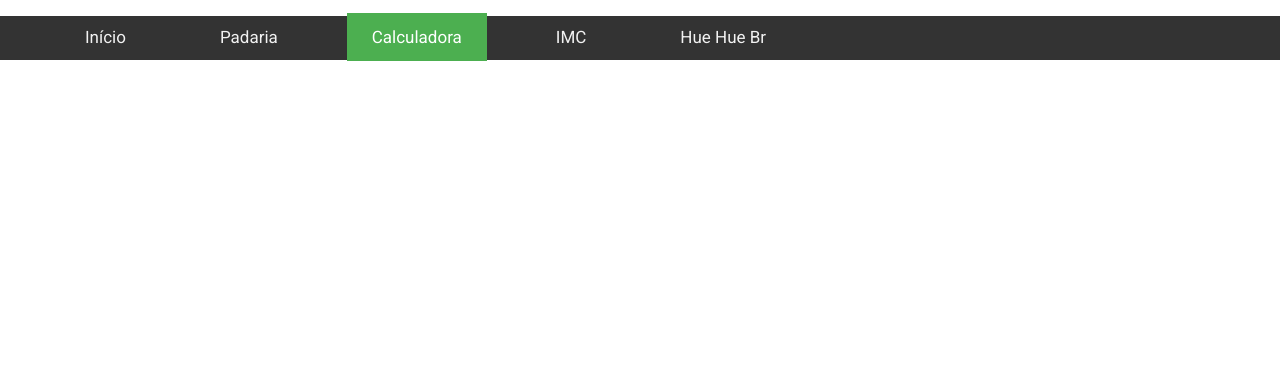
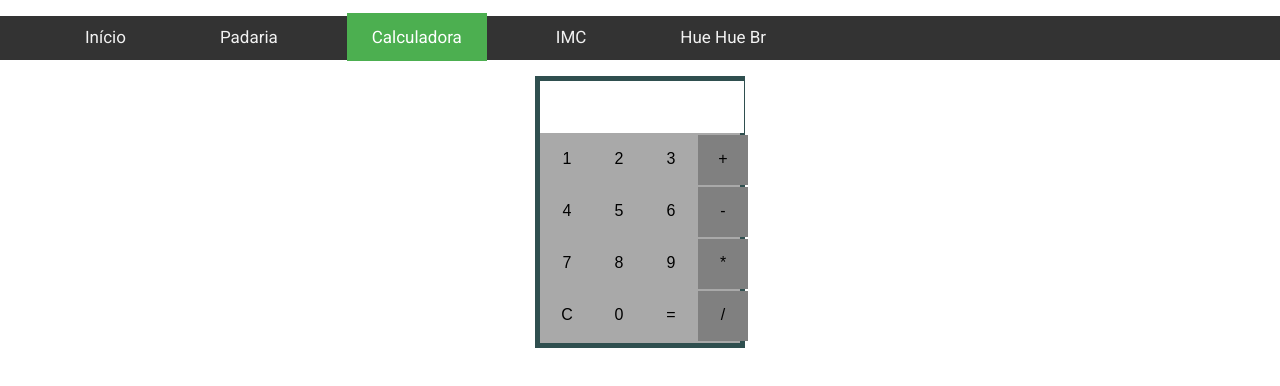
Before and after one commit to HigorC/MiniCurso-TalentW, a plain HTML site: page HTML/calculadora.html in a window 1280 px wide. Drawn offline with Linux system fonts and the light colour scheme.

Commit message:
Calculadora

```diff
--- /dev/null
+++ b/CSS/calculadora.css
@@ -0,0 +1,40 @@
+
+.calculadora {
+    background: darkgray;
+    width: 200px;
+    margin: auto;
+    padding: 20px;
+    border: 5px solid darkslategrey;
+    padding: 0px;
+}
+
+.sinal {
+    background-color: gray;
+}
+
+.visor {
+    height: 50px;
+    width: 200px;
+    margin: 0px;
+    border: 0px;
+}
+
+button{
+    position: relative;
+    height: 50px;
+    width: 50px;
+    margin: 0px;
+    border: 0px;
+    padding: 0px;
+    background-color: darkgray;
+}
+
+button:hover{
+    color: #FFF;
+    background-color: rgba(47, 79, 79, 1)
+}
+
+td{
+    padding: 0px;
+    border: 0px;
+}
--- a/HTML/calculadora.html
+++ b/HTML/calculadora.html
@@ -10,6 +10,7 @@
     <!--CSS da página-->
       <link rel="stylesheet" href="../CSS/style.css">
     <link rel="stylesheet" href="../CSS/normalize.css">
+    <link rel="stylesheet" href="../CSS/calculadora.css">
 
     <!--Font Roboto-->
     <link href="https://fonts.googleapis.com/css?family=Roboto" rel="stylesheet">
@@ -27,6 +28,38 @@
 
         </ul>
     </header>
+    <div class="calculadora">
+        <input class="visor" maxlength="20">
+
+        <table class="teclado">
+            <tr>
+
+                <td> <button id="um">1</button></td>
+                <td> <button class="numero" id="dois">2</button></td>
+                <td><button class="numero" id="tres">3</button></td>
+                <td> <button class="sinal" id="mais">+</button></td>
+            </tr>
+            <tr>
+                <td> <button class="numero" id="quatro">4</button></td>
+                <td><button class="numero" id="cinco">5</button></td>
+                <td> <button class="numero" id="seis">6</button></td>
+                <td><button class="sinal" id="menos">-</button></td>
+            </tr>
+            <tr>
+                <td><button class="numero" id="sete">7</button></td>
+                <td> <button class="numero" id="oito">8</button></td>
+                <td> <button class="numero" id="nove">9</button></td>
+                <td><button class="sinal" id="vezes">*</button></td>
+            </tr>
+            <tr>
+                <td> <button class="clear" id="clear">C</button></td>
+                <td> <button class="numero" id="zero">0</button></td>
+                <td><button class="igual" id="igual">=</button></td>
+                <td><button class="sinal" id="dividir">/</button></td>
+            </tr>
+        </table>
+    </div>
+    <script src="../scripts/calculadora.js"> </script>
     <script src="../JavaScript/index.js"></script>
 </body>
 
```
Also changed, not shown: JavaScript/calculadora.js (added, +51 -0 lines).
